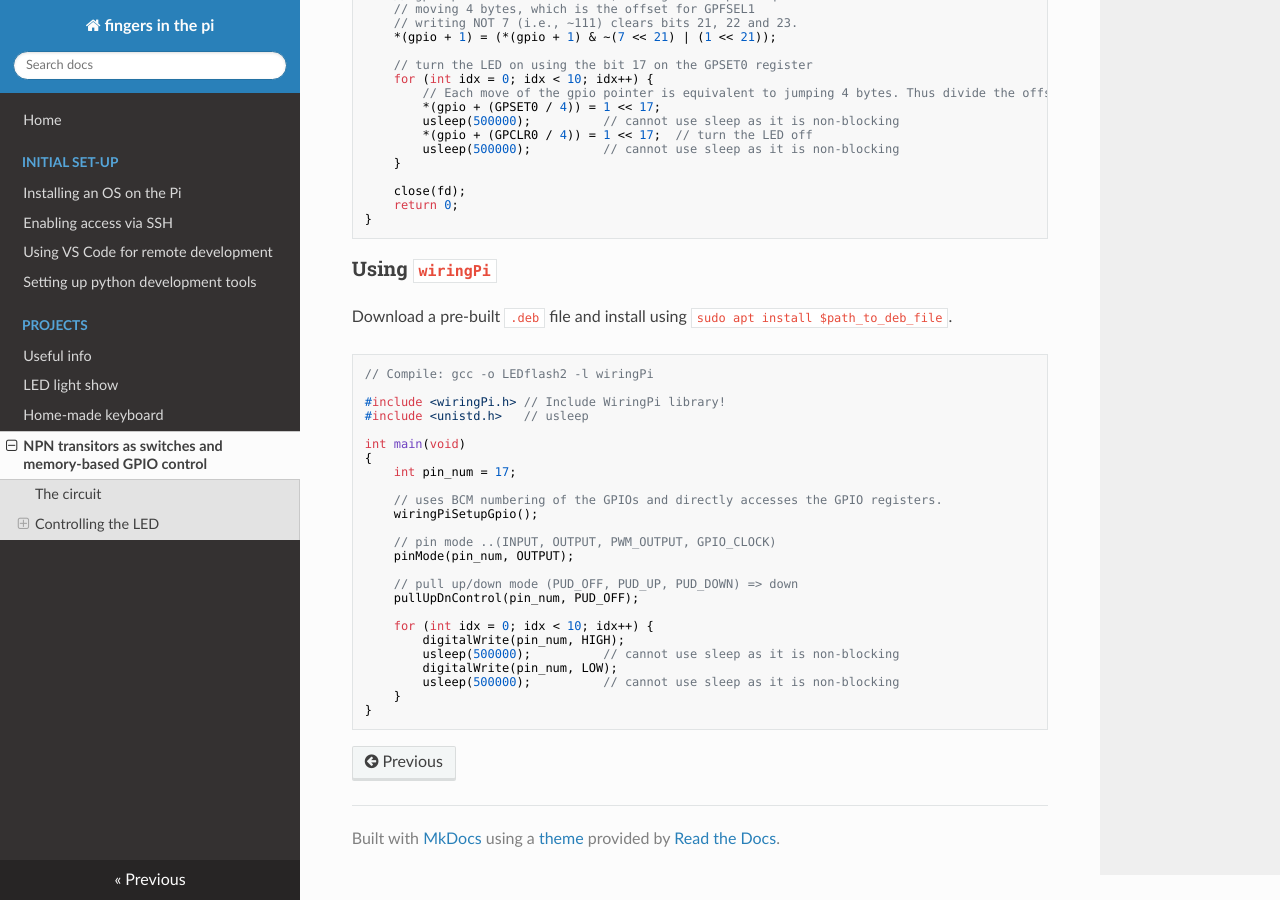
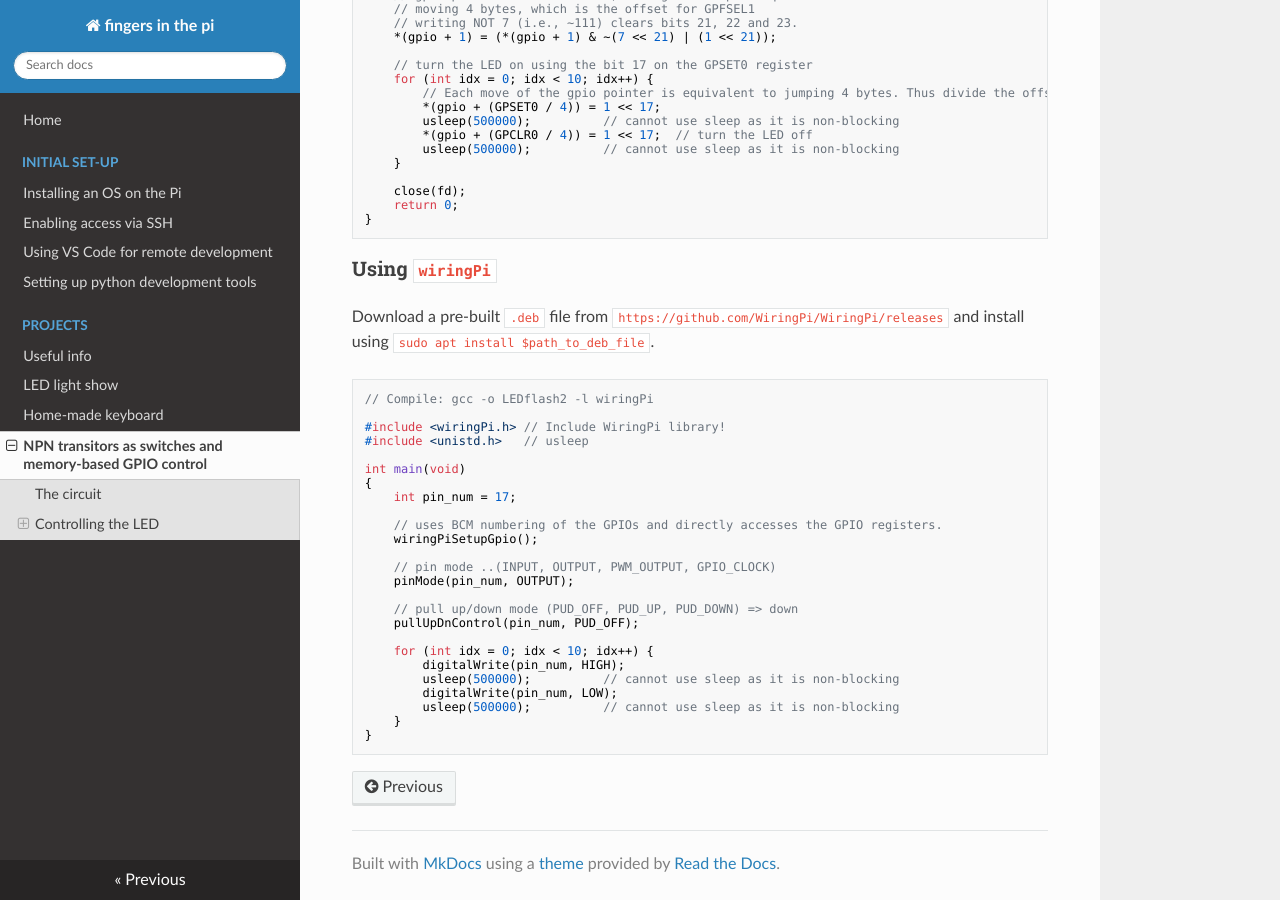
Before and after one commit to drkaizeng/fingers_in_the_pi, an MkDocs documentation site: the page built from docs/projects/transistors_switches_memory_gpio.md, in a window 1280 px wide and 900 px high, scrolled down 2884 px. Built offline with MkDocs 1.6.1, drawn with Linux system fonts in a browser that asks for light colours; nearby versions of some CDN libraries; formulas are drawn with MathJax 3.

Commit message:
Add wiringPi url

````diff
--- a/docs/projects/transistors_switches_memory_gpio.md
+++ b/docs/projects/transistors_switches_memory_gpio.md
@@ -96,7 +96,7 @@ int main() {
 
 
 ### Using `wiringPi`
-Download a pre-built `.deb` file and install using `sudo apt install $path_to_deb_file`.
+Download a pre-built `.deb` file from `https://github.com/WiringPi/WiringPi/releases` and install using `sudo apt install $path_to_deb_file`.
 ```C
 // Compile: gcc -o LEDflash2 -l wiringPi
 
````
